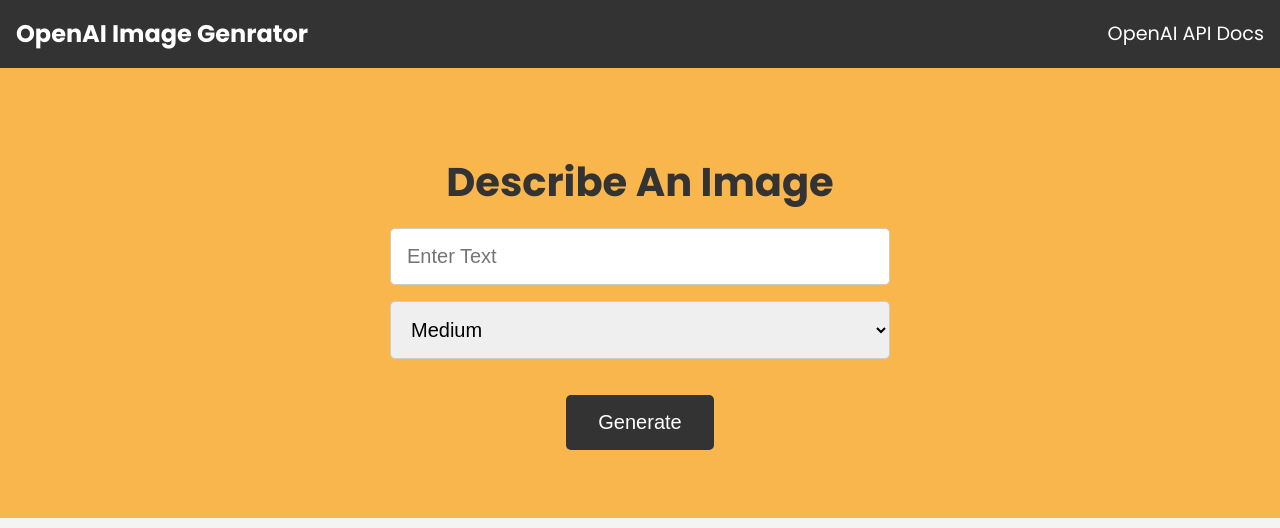
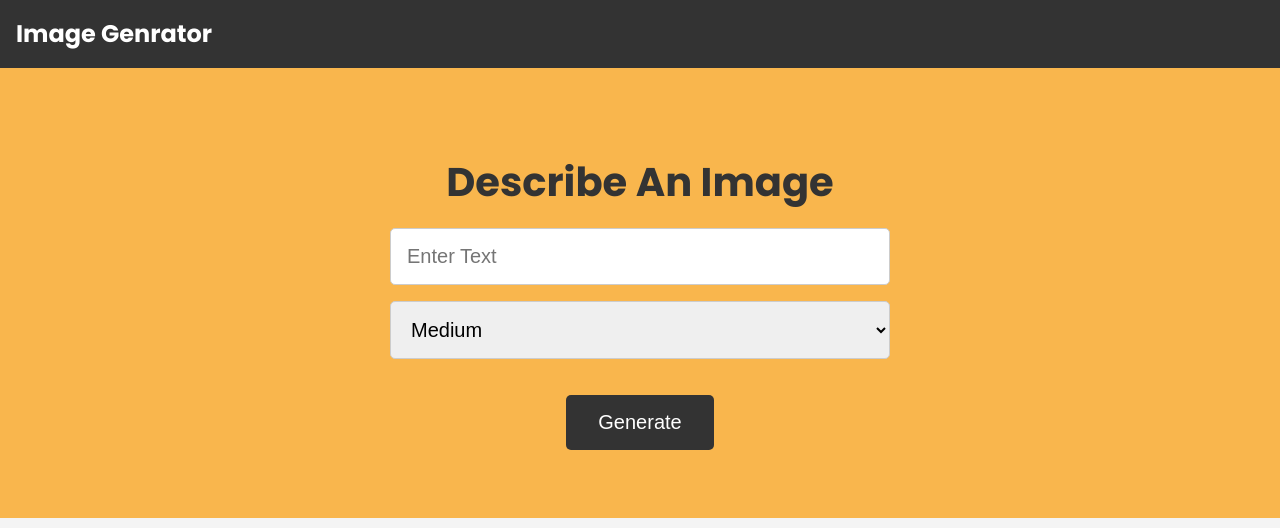
Before and after one commit to Emil1303/openai-image-gen, a website: page public/index.html in a window 1280 px wide. Drawn offline with Linux system fonts and the light colour scheme.

Commit message:
boilerplate1

```diff
--- a/public/index.html
+++ b/public/index.html
@@ -8,22 +8,16 @@
     <link rel="stylesheet" href="css/spinner.css" />
 
     <script src="js/main.js" defer></script>
-    <title>OpenAI Image Genrator</title>
+    <title>Image Genrator</title>
   </head>
   <body>
     <header>
       <div class="navbar">
         <div class="logo">
-          <h2>OpenAI Image Genrator</h2>
+          <h2>Image Genrator</h2>
         </div>
         <div class="nav-links">
-          <ul>
-            <li>
-              <a href="https://beta.openai.com/docs" target="_blank"
-                >OpenAI API Docs</a
-              >
-            </li>
-          </ul>
+
         </div>
       </div>
     </header>
```
